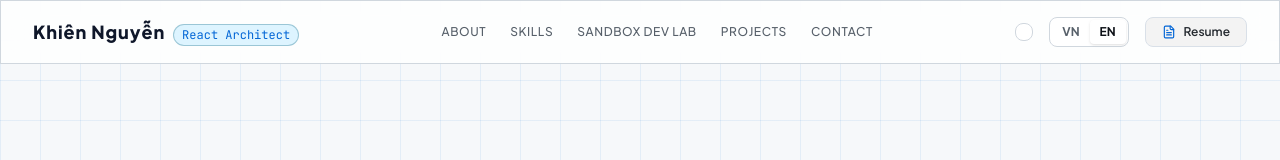
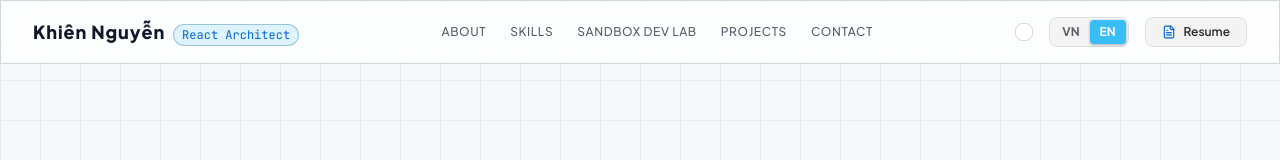
Before and after one commit to KVA24/my-porfolio, a React (Vite) app: page / in a window 1280 px wide. Shown: the top 160 px of the page. Built offline with nearby package versions, Linux system fonts and the light colour scheme.

Commit message:
.color +

```diff
--- a/src/components/Header.tsx
+++ b/src/components/Header.tsx
@@ -65,13 +65,13 @@ export default function Header({ lang, setLang, onOpenResume }: HeaderProps) {
           </button>
 
           {/* Lang switcher */}
-          <div className="flex items-center bg-secondary border border-primary rounded-lg p-0.5">
+          <div className="lang-btn-container flex items-center rounded-lg p-0.5">
             <button
               onClick={() => setLang('vi')}
               className={`px-2.5 py-1 rounded text-xs font-bold transition-all cursor-pointer ${
                 lang === 'vi'
-                  ? 'bg-accent text-[#0d1117] shadow-sm'
-                  : 'text-secondary hover:text-strong'
+                  ? 'lang-btn-active'
+                  : 'lang-btn-inactive'
               }`}
             >
               VN
@@ -80,8 +80,8 @@ export default function Header({ lang, setLang, onOpenResume }: HeaderProps) {
               onClick={() => setLang('en')}
               className={`px-2.5 py-1 rounded text-xs font-bold transition-all cursor-pointer ${
                 lang === 'en'
-                  ? 'bg-accent text-[#0d1117] shadow-sm'
-                  : 'text-secondary hover:text-strong'
+                  ? 'lang-btn-active'
+                  : 'lang-btn-inactive'
               }`}
             >
               EN
--- a/src/index.css
+++ b/src/index.css
@@ -464,3 +464,42 @@ html.light .alert-error {
   border-color: #d1242f;
   color: #da3633;
 }
+
+/* Language Switcher Button Styles */
+.lang-btn-container {
+  background-color: #161b22;
+  border: 1px solid #30363d;
+}
+html.light .lang-btn-container {
+  background-color: #f3f3f3;
+  border: 1px solid #d9e0e8;
+}
+
+.lang-btn-inactive {
+  background-color: transparent;
+  color: #8b949e;
+  border: none;
+}
+html.light .lang-btn-inactive {
+  color: #57606a;
+}
+
+.lang-btn-inactive:hover {
+  background-color: rgba(255, 255, 255, 0.1);
+  color: #c9d1d9;
+}
+html.light .lang-btn-inactive:hover {
+  background-color: rgba(3, 102, 214, 0.05);
+  color: #24292f;
+}
+
+.lang-btn-active {
+  background-color: #38BDF8;
+  color: #ffffff;
+  border: none;
+  box-shadow: 0 1px 3px rgba(0, 0, 0, 0.3);
+}
+html.light .lang-btn-active {
+  background-color: #38BDF8;
+  color: #ffffff;
+}
```
